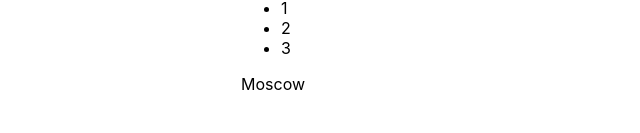
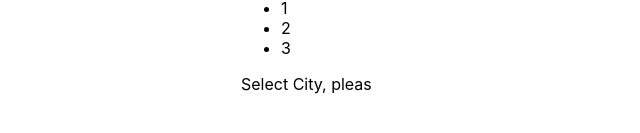
Before and after one commit to TichonovRoman/React-examples, a React (Create React App) app: page / in a window 1280 px wide. Shown: the part 403-536 px from the top of the page, without its empty margins (99-739 px from the left). Built offline with nearby package versions, Linux system fonts and the light colour scheme.

Commit message:
14: boost my select

```diff
--- a/src/App.tsx
+++ b/src/App.tsx
@@ -43,7 +43,7 @@ function App() {
 
             <UncontrolledAccordion titleValue={"BlaBla"}/>
 
-            <Select onChange={()=>{}} items={[
+            <Select onChange={()=>{}} value = {'Select City, pleas'} items={[
                 {title: 'Moscow', value: "1"},
                 {title: 'Kazan', value: "2"},
                 {title: 'Voronezh', value: "3"},
--- a/src/components/Select/Select.tsx
+++ b/src/components/Select/Select.tsx
@@ -7,7 +7,7 @@ type ItemType = {
 }
 
 type SelectPropsType = {
-    // value: any
+    value: string
     onChange: (value: any)=> void
     items: ItemType[]
 }
@@ -16,7 +16,7 @@ type SelectPropsType = {
 export function Select(props: SelectPropsType) {
 
     let [state, setState] = useState(false)
-    let [city, setCity] = useState(props.items[0].title)
+    let [city, setCity] = useState(props.value)
 
     let onState = () => setState(true)
     let setCityHandler = (title: string) => {
```
